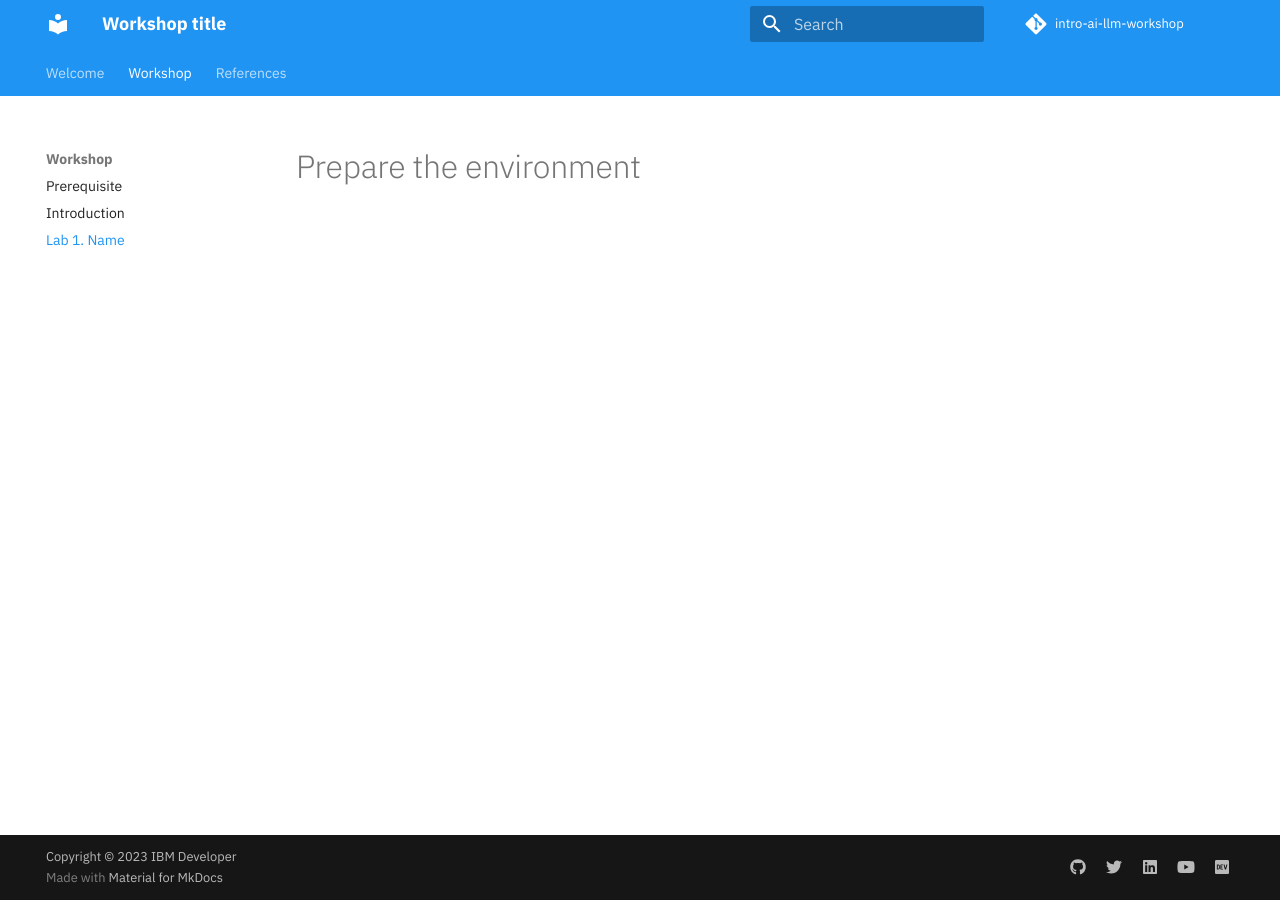
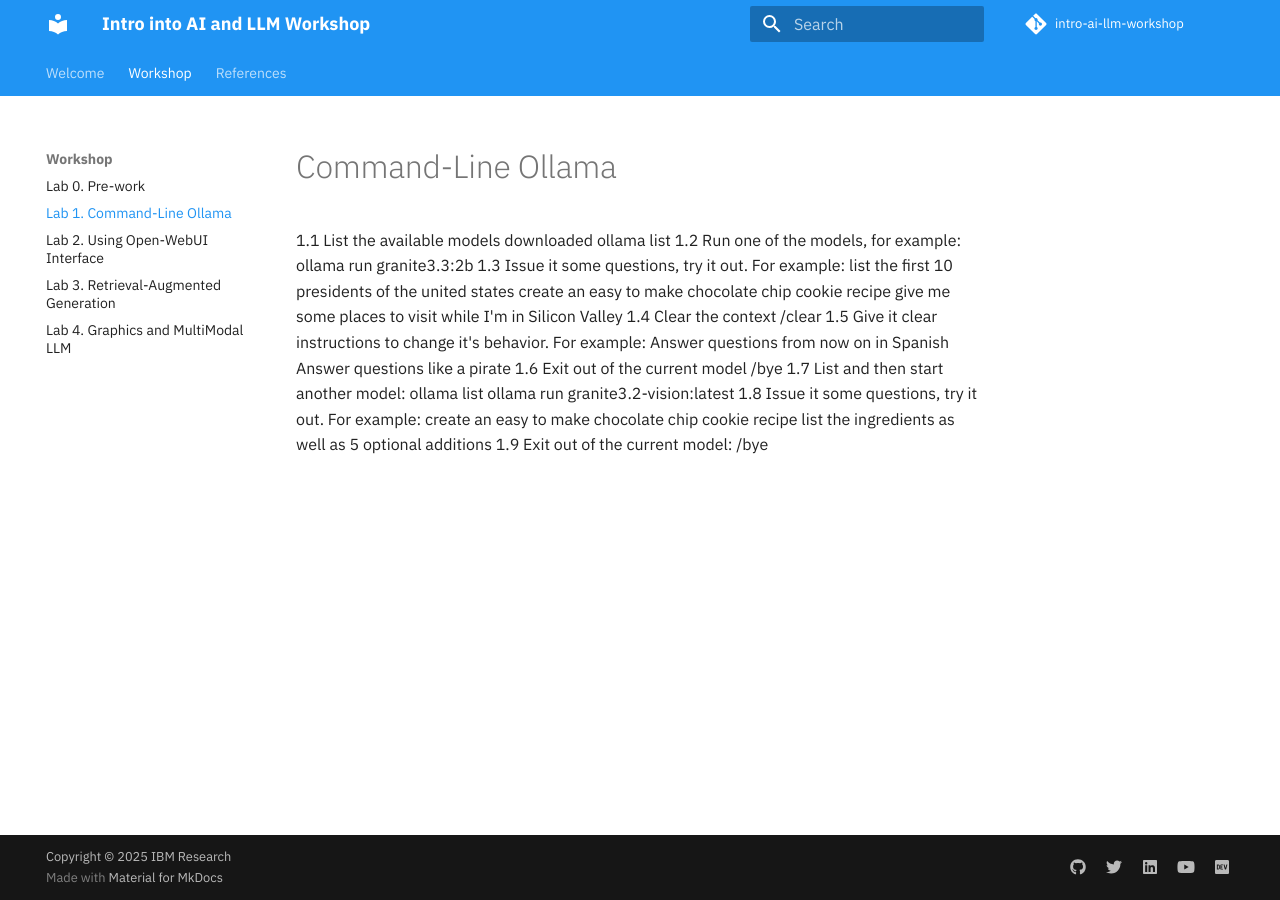
Before and after one commit to IBM/intro-ai-llm-workshop, an MkDocs documentation site: the page built from docs/lab-1/README.md, in a window 1280 px wide. Built offline with MkDocs 1.6.1 and Material for MkDocs 9.7.7, drawn with Linux system fonts in a browser that asks for light colours; comment, search, counter and statistics services are not loaded.

Commit message:
First Draft of AI labs
Signed-off-by: James Busche <jbusche@us.ibm.com>

```diff
--- a/docs/lab-1/README.md
+++ b/docs/lab-1/README.md
@@ -1 +1,25 @@
-# Prepare the environment
+# Command-Line Ollama
+
+1.1 List the available models downloaded
+	ollama list
+1.2 Run one of the models, for example:
+	ollama run granite3.3:2b
+1.3 Issue it some questions, try it out.  For example:
+	list the first 10 presidents of the united states
+	create an easy to make chocolate chip cookie recipe
+	give me some places to visit while I'm in Silicon Valley
+1.4 Clear the context
+	/clear
+1.5 Give it clear instructions to change it's behavior.  For example:
+	Answer questions from now on in Spanish
+	Answer questions like a pirate
+1.6 Exit out of the current model
+	/bye
+1.7 List and then start another model:
+	ollama list
+	ollama run granite3.2-vision:latest
+1.8 Issue it some questions, try it out.  For example:
+	create an easy to make chocolate chip cookie recipe
+	list the ingredients as well as 5 optional additions
+1.9  Exit out of the current model:
+	/bye
--- a/mkdocs.yml
+++ b/mkdocs.yml
@@ -1,7 +1,7 @@
 # Project information
-site_name: Workshop title
+site_name: Intro into AI and LLM Workshop
 site_url: https://ibm.github.io/intro-ai-llm-workshop/
-site_author: IBM Developer
+site_author: IBM Research
 
 # Repository
 repo_name: intro-ai-llm-workshop
@@ -13,9 +13,11 @@
   - Welcome:
     - About the workshop: README.md
   - Workshop:
-    - Prerequisite: prerequisite/README.md
-    - Introduction: introduction/README.md
-    - Lab 1. Name: lab-1/README.md
+    - Lab 0. Pre-work: pre-work/README.md
+    - Lab 1. Command-Line Ollama: lab-1/README.md
+    - Lab 2. Using Open-WebUI Interface: lab-2/README.md
+    - Lab 3. Retrieval-Augmented Generation: lab-3/README.md
+    - Lab 4. Graphics and MultiModal LLM: lab-4/README.md
   - References:
     - Additional Resources: resources/RESOURCES.md
     - Contributors: resources/CONTRIBUTORS.md
@@ -23,7 +25,7 @@
 ## DO NOT CHANGE BELOW THIS LINE
 
 # Copyright
-copyright: Copyright &copy; 2023 IBM Developer
+copyright: Copyright &copy; 2025 IBM Research
 
 # Theme
 theme:
```
Also changed, not shown: docs/lab-2/README.md (added, +1 -0 lines), docs/lab-3/README.md (added, +18 -0 lines), docs/lab-4/README.md (added, +1 -0 lines), docs/pre-work/README.md (added, +33 -0 lines), docs/resources/CONTRIBUTORS.md (+1 -0 lines), docs/resources/RESOURCES.md (+4 -1 lines).
